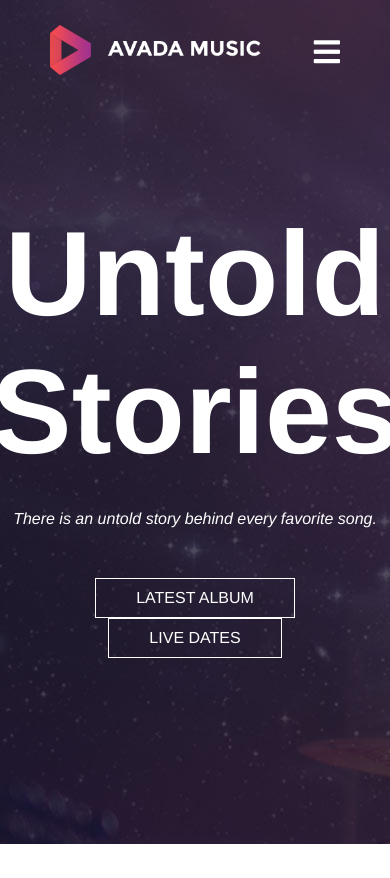
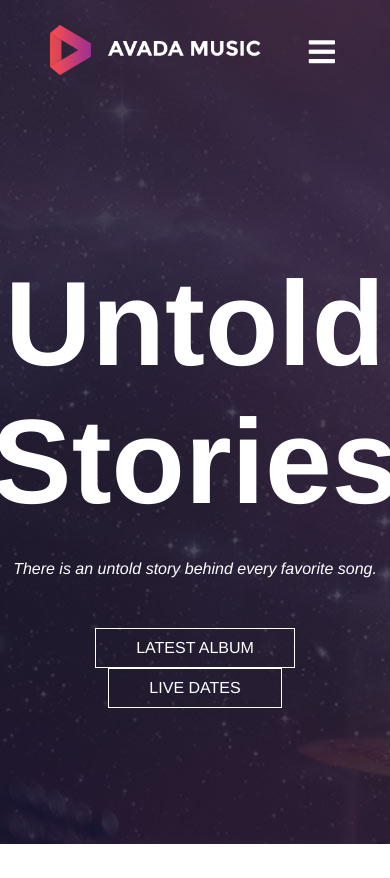
Before and after one commit to GiulianoPrimavera/proj-html-vuejs, a Vue app: page / in a window 390 px wide. Before the commit the page ends 844 px from the top, so only its background shows below. Built offline with nearby package versions, Linux system fonts and the light colour scheme.

Commit message:
adds reactive hamburger menu using a function

```diff
--- a/src/components/Header.vue
+++ b/src/components/Header.vue
@@ -6,12 +6,12 @@
       </div>
 
       <div class="hamburger_menu">
-        <div class="hamburger_menu_icon">
-          <i class="fas fa-bars"></i>
+        <div class="hamburger_menu_icon" @click="hamburgerMenu">
+          <i class="fas fa-bars icon_active"></i>
           <i class="fas fa-times"></i>
         </div>
 
-        <div class="hamburger_menu_expand">
+        <div class="hamburger_menu_collapse">
           <ul>
             <li><a href="#">Home</a></li>
             <li><a href="#">Meet The Band</a></li>
@@ -42,6 +42,20 @@
 <script>
 export default {
   name: "Header",
+  methods: {
+      hamburgerMenu(){
+          //quando viene premuta l'icona viene visualizzata l'altra icona e viene visualizzato l'hamburger menu espanso
+          const hamMenuBars = document.querySelector(".fa-bars");
+          const hamMenuTimes = document.querySelector(".fa-times");
+          const hamMenuExpand = document.querySelector(".hamburger_menu_collapse")
+          hamMenuBars.classList.toggle("icon_active");
+          hamMenuTimes.classList.toggle("icon_active");
+          hamMenuExpand.classList.toggle("hamburger_menu_expand");
+
+          const navBar = document.querySelector(".navbar")
+          navBar.classList.toggle("navbar_bg_red")
+      }
+  }
 };
 </script>
 
--- a/src/styles/header.scss
+++ b/src/styles/header.scss
@@ -12,6 +12,10 @@ $color_red: #ea4a56;
         display: flex;
         align-items: center;
         padding: 25px 50px;
+        transition: .2s;
+        &.navbar_bg_red{
+            background-color: $color_red;
+        }
         .navbar_logo_container{
             flex-grow: 1;
             img{
@@ -20,6 +24,8 @@ $color_red: #ea4a56;
         }
 
         .hamburger_menu_icon{
+            padding: 5px;
+            cursor: pointer;
             i{
                 color: white;
                 font-size: 30px;
@@ -27,19 +33,21 @@ $color_red: #ea4a56;
                     display: none;
                 }
                 &.fa-bars{
-                    display: inline-block;
+                    display: none;
+                }
+                &.icon_active{
+                    display: block;
                 }
             }
         }
-        .hamburger_menu_expand{
-            background-color: $color_red;
+        .hamburger_menu_collapse{
             position: absolute;
             top: 100px;
-            height: 100vh;
             right: 0;
             left: 0;
             color: white;
-            display: none;
+            opacity: 0;
+            transition: .3s;
             ul{
                 text-align: center;
                 padding-top: 20px;
@@ -54,10 +62,14 @@ $color_red: #ea4a56;
                 }
             }
         }
+        .hamburger_menu_expand{
+            opacity: 1;
+            background-color: $color_red;
+        }
     }
 
     .hero{
-        padding: 100px;
+        padding: 150px;
         display: flex;
         align-items: center;
         justify-content: center;
```
